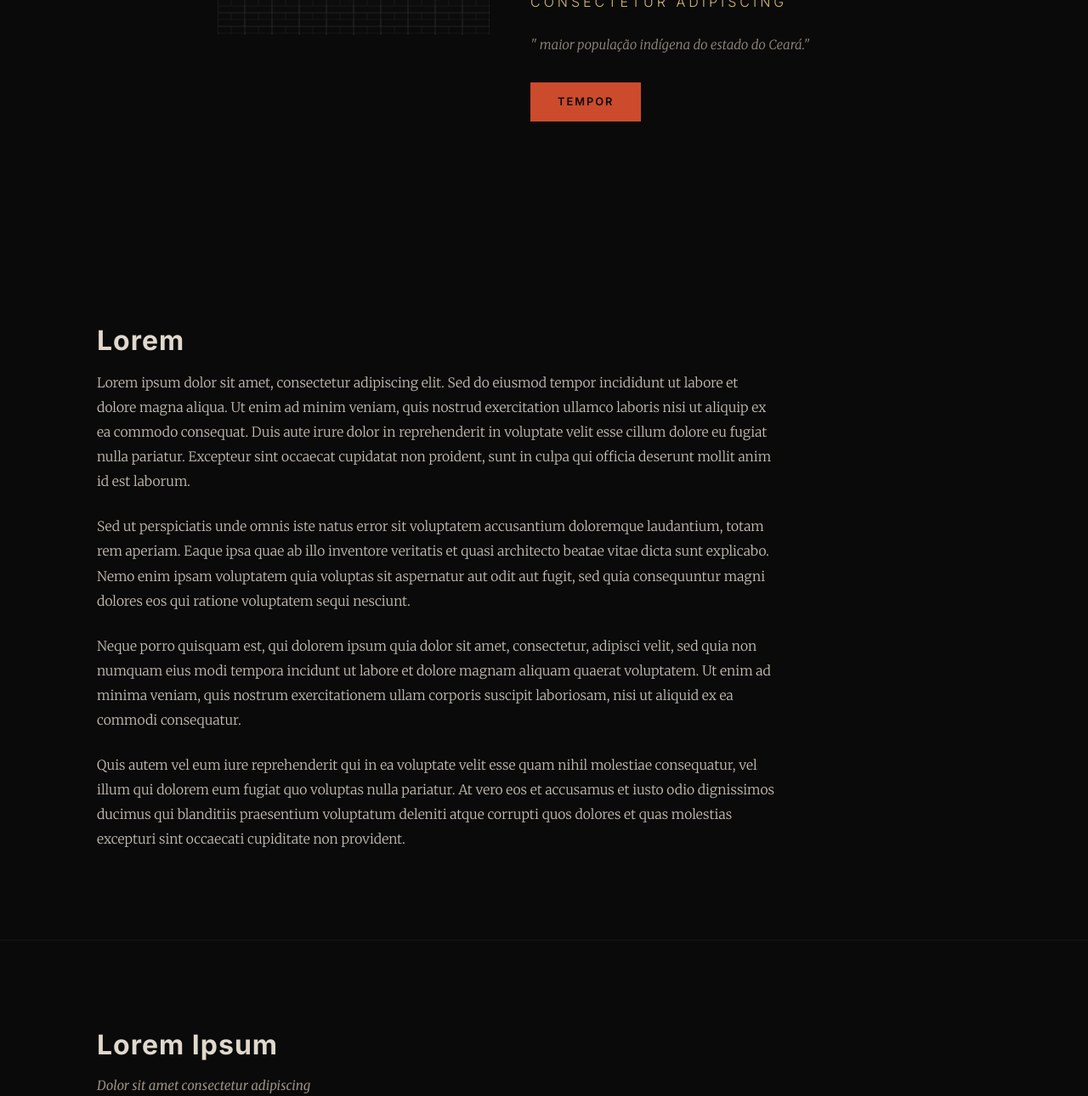
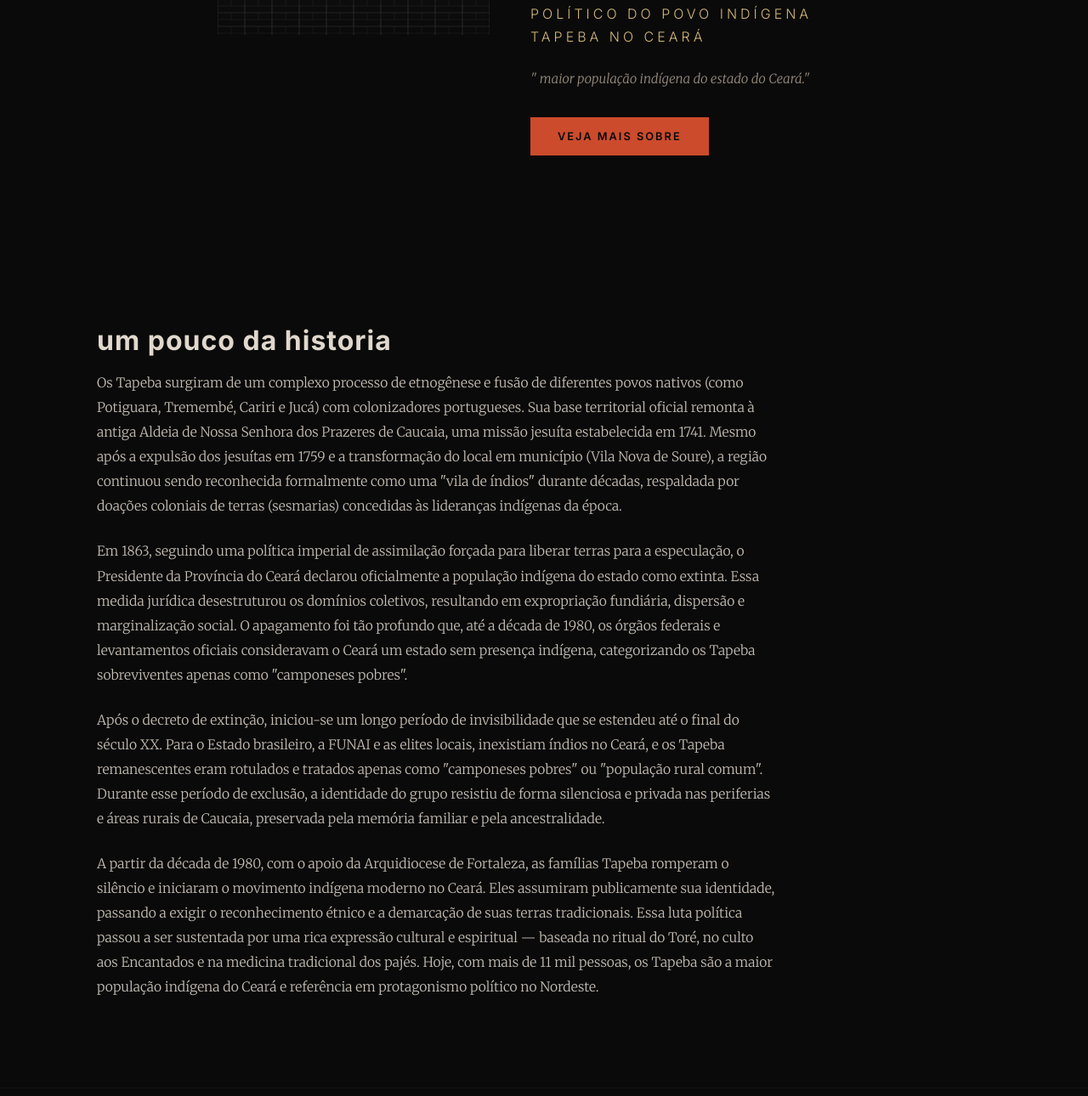
Before and after one commit to amendoim77/povos, a plain HTML site: page index.html in a window 1280 px wide. Shown: the part 522-1812 px from the top of the page at 85% size. Drawn offline with Linux system fonts and the light colour scheme.

Commit message:
jhgckghk

```diff
--- a/index.html
+++ b/index.html
@@ -20,10 +20,10 @@
     </button>
     <ul class="nav-menu" id="navMenu">
       <li><a href="#inicio">Tapeba </a></li>
-      <li><a href="#enredo">Ipsum Dolor</a></li>
-      <li><a href="#personagens">Consectetur</a></li>
-      <li><a href="#temas">Adipiscing Elit</a></li>
-      <li><a href="#autor">Sed Eiusmod</a></li>
+      <li><a href="#enredo">a trajetória de sobrevivência</a></li>
+      <li><a href="#personagens">a tribo tapeba</a></li>
+      <li><a href="#temas">história do povo Tapeba </a></li>
+      <li><a href="#autor">adryan</a></li>
     </ul>
   </nav>
 
@@ -77,9 +77,9 @@
 
       <div class="hero-text">
         <h1 class="hero-title">Tapeba <br><span>uma das tribos indigenas do Ceará</span></h1>
-        <p class="hero-subtitle">Consectetur Adipiscing</p>
+        <p class="hero-subtitle">a trajetória de sobrevivência, apagamento e ressurgimento político do povo indígena Tapeba no Ceará</p>
         <p class="hero-quote">" maior população indígena do estado do Ceará."</p>
-        <a href="#enredo" class="btn-scroll">Tempor</a>
+        <a href="#enredo" class="btn-scroll">veja mais sobre</a>
       </div>
     </div>
   </header>
@@ -87,20 +87,20 @@
   <!-- ===== INÍCIO / RESUMO ===== -->
   <section class="section fade-section" id="resumo">
     <div class="container">
-      <h2 class="section-title">Lorem</h2>
+      <h2 class="section-title">um pouco da historia
+      </h2>
       <div class="resumo-content">
         <div class="resumo-text">
           <p class="texto-literario">
-            Lorem ipsum dolor sit amet, consectetur adipiscing elit. Sed do eiusmod tempor incididunt ut labore et dolore magna aliqua. Ut enim ad minim veniam, quis nostrud exercitation ullamco laboris nisi ut aliquip ex ea commodo consequat. Duis aute irure dolor in reprehenderit in voluptate velit esse cillum dolore eu fugiat nulla pariatur. Excepteur sint occaecat cupidatat non proident, sunt in culpa qui officia deserunt mollit anim id est laborum.
+            Os Tapeba surgiram de um complexo processo de etnogênese e fusão de diferentes povos nativos (como Potiguara, Tremembé, Cariri e Jucá) com colonizadores portugueses. Sua base territorial oficial remonta à antiga Aldeia de Nossa Senhora dos Prazeres de Caucaia, uma missão jesuíta estabelecida em 1741. Mesmo após a expulsão dos jesuítas em 1759 e a transformação do local em município (Vila Nova de Soure), a região continuou sendo reconhecida formalmente como uma "vila de índios" durante décadas, respaldada por doações coloniais de terras (sesmarias) concedidas às lideranças indígenas da época.
+          <p class="texto-literario">
+            Em 1863, seguindo uma política imperial de assimilação forçada para liberar terras para a especulação, o Presidente da Província do Ceará declarou oficialmente a população indígena do estado como extinta. Essa medida jurídica desestruturou os domínios coletivos, resultando em expropriação fundiária, dispersão e marginalização social. O apagamento foi tão profundo que, até a década de 1980, os órgãos federais e levantamentos oficiais consideravam o Ceará um estado sem presença indígena, categorizando os Tapeba sobreviventes apenas como "camponeses pobres".
           </p>
           <p class="texto-literario">
-            Sed ut perspiciatis unde omnis iste natus error sit voluptatem accusantium doloremque laudantium, totam rem aperiam. Eaque ipsa quae ab illo inventore veritatis et quasi architecto beatae vitae dicta sunt explicabo. Nemo enim ipsam voluptatem quia voluptas sit aspernatur aut odit aut fugit, sed quia consequuntur magni dolores eos qui ratione voluptatem sequi nesciunt.
+            Após o decreto de extinção, iniciou-se um longo período de invisibilidade que se estendeu até o final do século XX. Para o Estado brasileiro, a FUNAI e as elites locais, inexistiam índios no Ceará, e os Tapeba remanescentes eram rotulados e tratados apenas como "camponeses pobres" ou "população rural comum". Durante esse período de exclusão, a identidade do grupo resistiu de forma silenciosa e privada nas periferias e áreas rurais de Caucaia, preservada pela memória familiar e pela ancestralidade.
           </p>
           <p class="texto-literario">
-            Neque porro quisquam est, qui dolorem ipsum quia dolor sit amet, consectetur, adipisci velit, sed quia non numquam eius modi tempora incidunt ut labore et dolore magnam aliquam quaerat voluptatem. Ut enim ad minima veniam, quis nostrum exercitationem ullam corporis suscipit laboriosam, nisi ut aliquid ex ea commodi consequatur.
-          </p>
-          <p class="texto-literario">
-            Quis autem vel eum iure reprehenderit qui in ea voluptate velit esse quam nihil molestiae consequatur, vel illum qui dolorem eum fugiat quo voluptas nulla pariatur. At vero eos et accusamus et iusto odio dignissimos ducimus qui blanditiis praesentium voluptatum deleniti atque corrupti quos dolores et quas molestias excepturi sint occaecati cupiditate non provident.
+            A partir da década de 1980, com o apoio da Arquidiocese de Fortaleza, as famílias Tapeba romperam o silêncio e iniciaram o movimento indígena moderno no Ceará. Eles assumiram publicamente sua identidade, passando a exigir o reconhecimento étnico e a demarcação de suas terras tradicionais. Essa luta política passou a ser sustentada por uma rica expressão cultural e espiritual — baseada no ritual do Toré, no culto aos Encantados e na medicina tradicional dos pajés. Hoje, com mais de 11 mil pessoas, os Tapeba são a maior população indígena do Ceará e referência em protagonismo político no Nordeste.
           </p>
         </div>
       </div>
@@ -110,8 +110,8 @@
 <!-- ===== TIMELINE / ENREDO ===== -->
 <section class="section fade-section" id="enredo">
   <div class="container">
-    <h2 class="section-title">Lorem Ipsum</h2>
-    <p class="section-subtitle">Dolor sit amet consectetur adipiscing</p>
+    <h2 class="section-title">curiosidade</h2>
+    <p class="section-subtitle">sobre os tapeba</p>
 
     <div class="timeline">
       <div class="timeline-line" id="timelineLine"></div>
```
